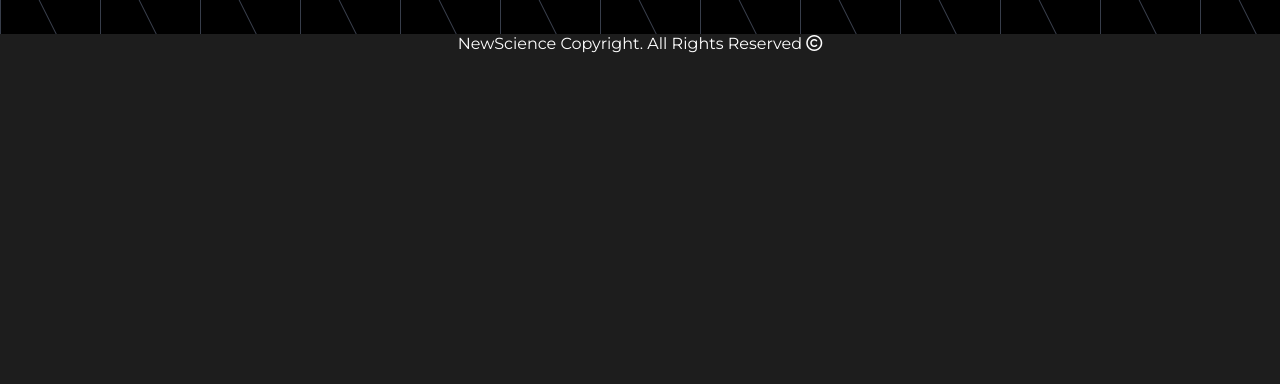
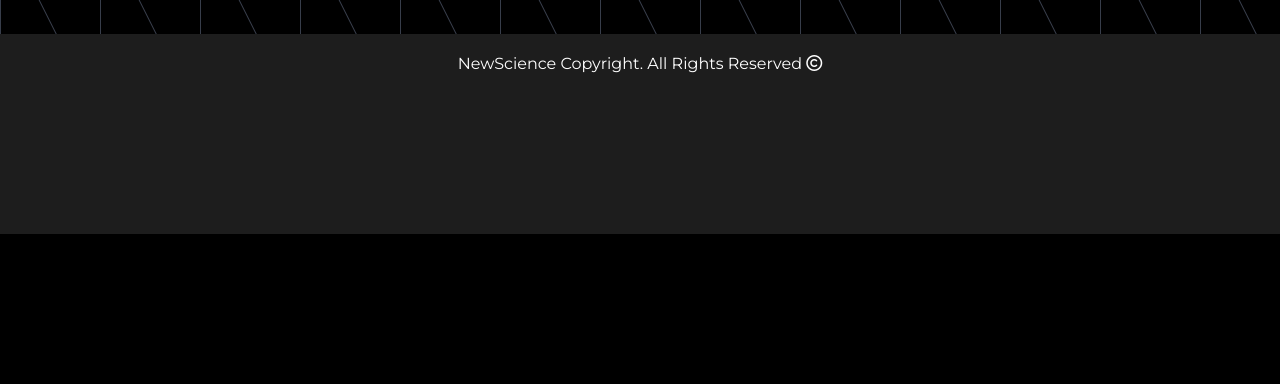
Before and after one commit to ftorres-work/isite, a plain HTML site: page index.html in a window 1280 px wide. Shown: the part 2268-2652 px from the top of the page. After the commit the page ends 2502 px from the top, so only its background shows below. Drawn offline with Linux system fonts and the light colour scheme.

Commit message:
update footer style v2 css

```diff
--- a/style.css
+++ b/style.css
@@ -316,7 +316,7 @@ span {
 .footer-container{
     background: #1d1d1d;
     width: 100%;
-    height: 350px;
+    height: 200px;
     margin-top: 15px;
     text-align: center;
     justify-content: center;
@@ -329,4 +329,5 @@ span {
 
 .footer-container p{
     margin-top: 30px;
+    padding: 20px 0;
 }
```
